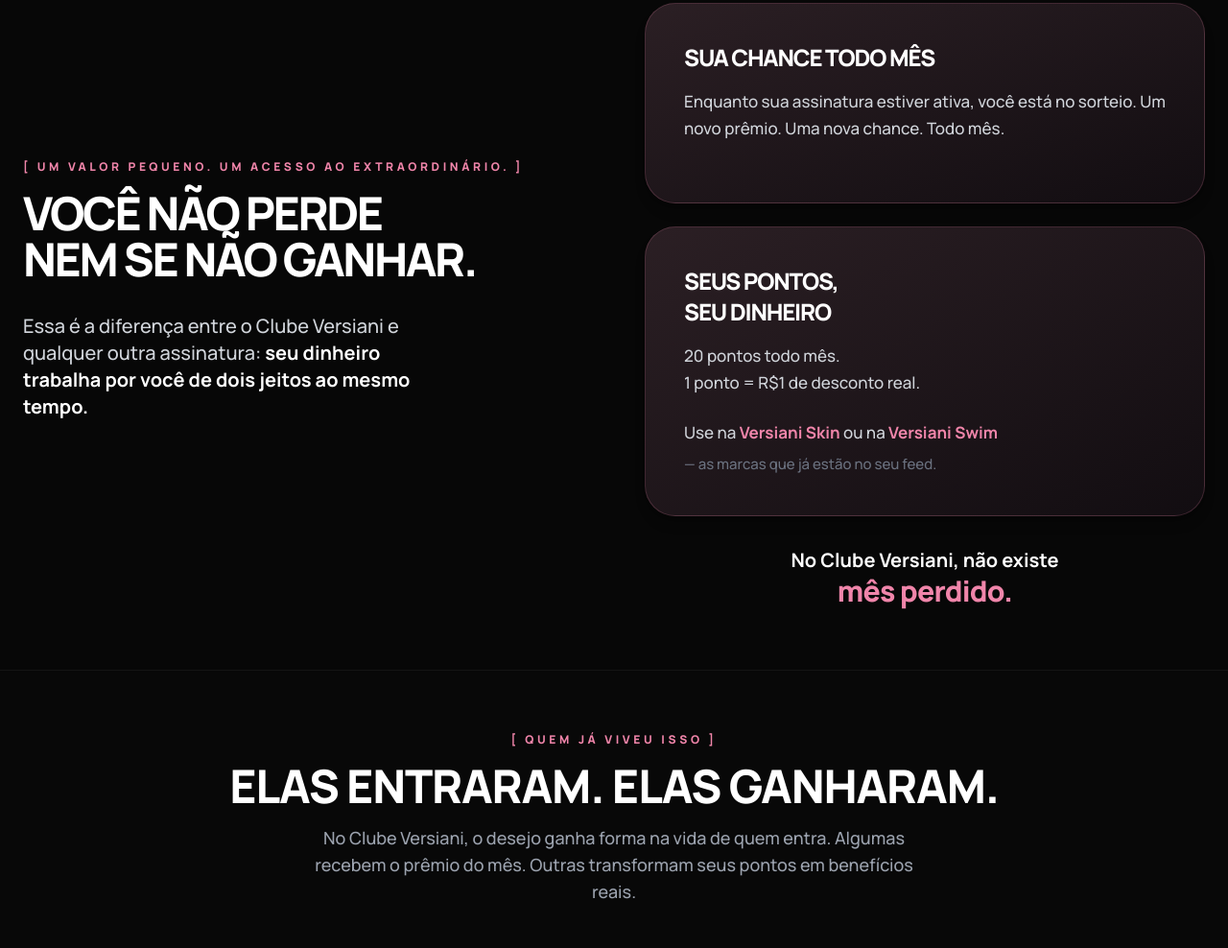
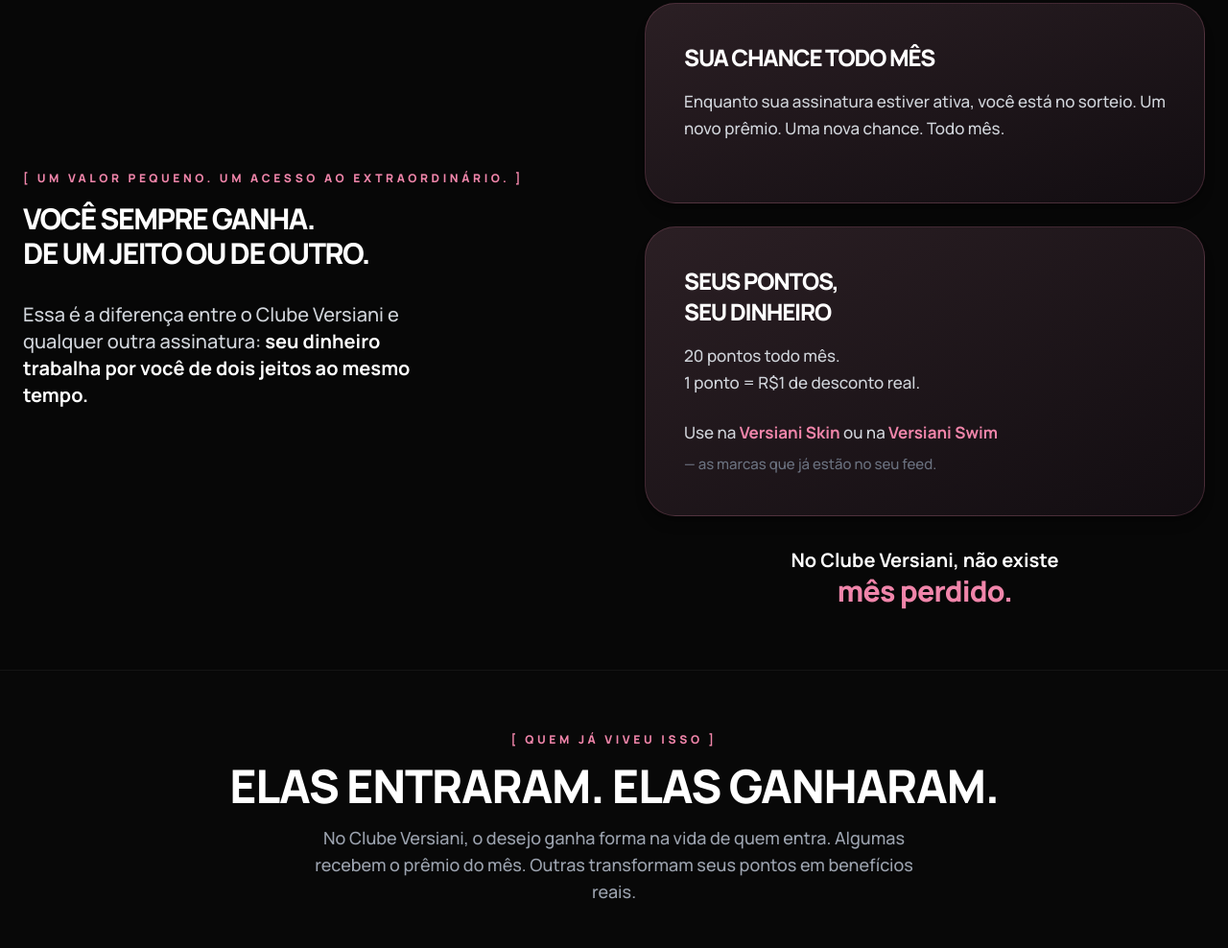
Before and after one commit to llipecarvalho/v1-new-gv, a website built with Vite: page indexv4.html in a window 1280 px wide. Shown: the part 2304-3292 px from the top of the page at 96% size. Built offline with nearby package versions, Linux system fonts and the light colour scheme.

Commit message:
Update: refine economy showcase title and bento card styles

```diff
--- a/indexv4.html
+++ b/indexv4.html
@@ -617,9 +617,9 @@
                   [ UM VALOR PEQUENO. UM ACESSO AO EXTRAORDINÁRIO. ]
                </span>
                <h2
-                  class="text-[32px] md:text-4xl lg:text-5xl font-black text-white uppercase tracking-tighter leading-tight mb-8">
-                  <span class="block">Você não perde</span>
-                  <span class="block">nem se não ganhar.</span>
+                  class="text-[22px] md:text-2xl lg:text-3xl font-black text-white uppercase tracking-tighter leading-tight mb-8">
+                  <span class="block">Você sempre ganha.</span>
+                  <span class="block">De um jeito ou de outro.</span>
                </h2>
                <p class="text-[17px] md:text-xl text-gray-300 font-medium leading-relaxed mb-8 max-w-[420px]">
                   Essa é a diferença entre o Clube Versiani e qualquer outra assinatura: <span class="text-white font-bold">seu dinheiro trabalha por você de dois jeitos ao mesmo tempo.</span>
```
